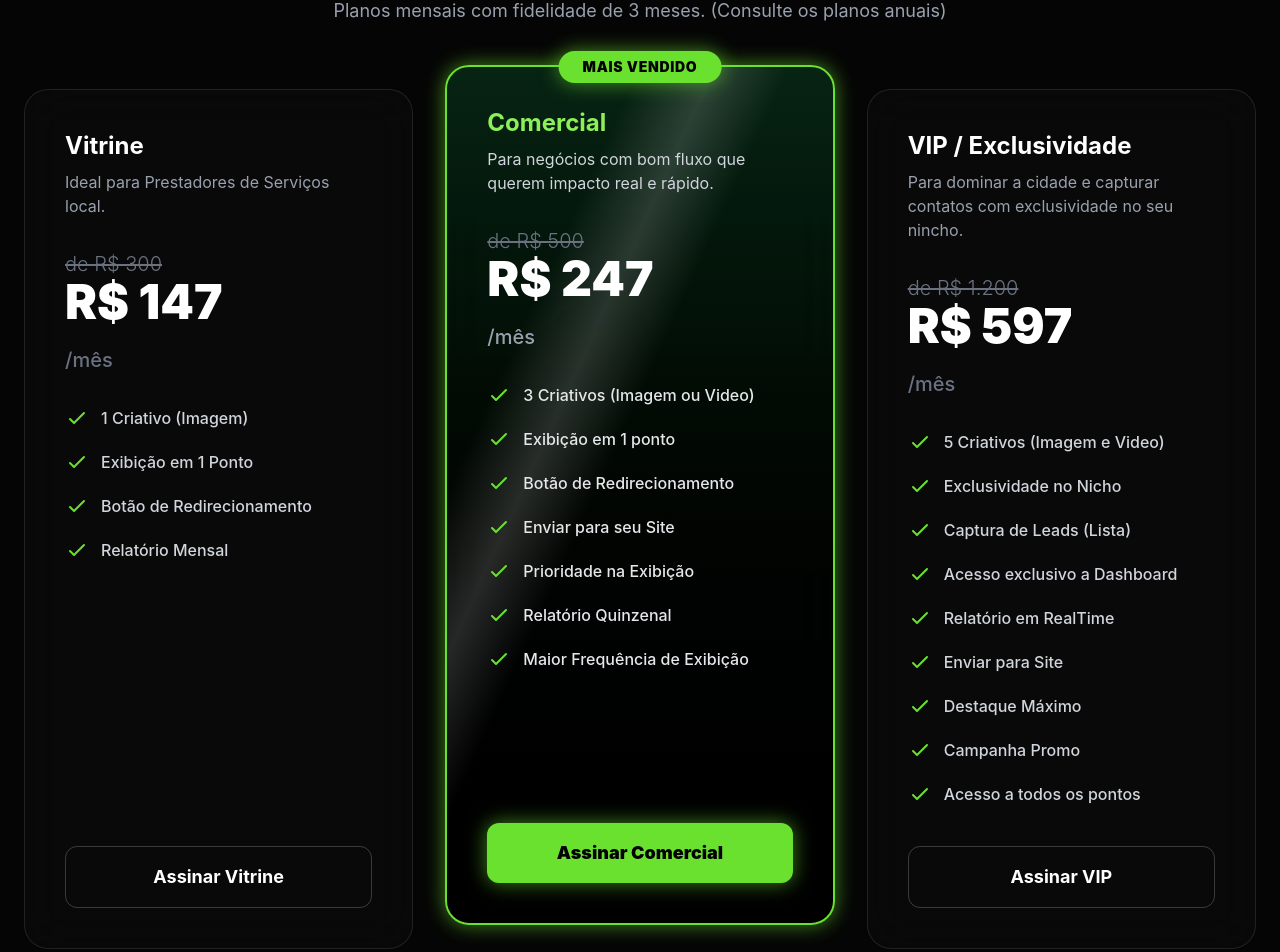
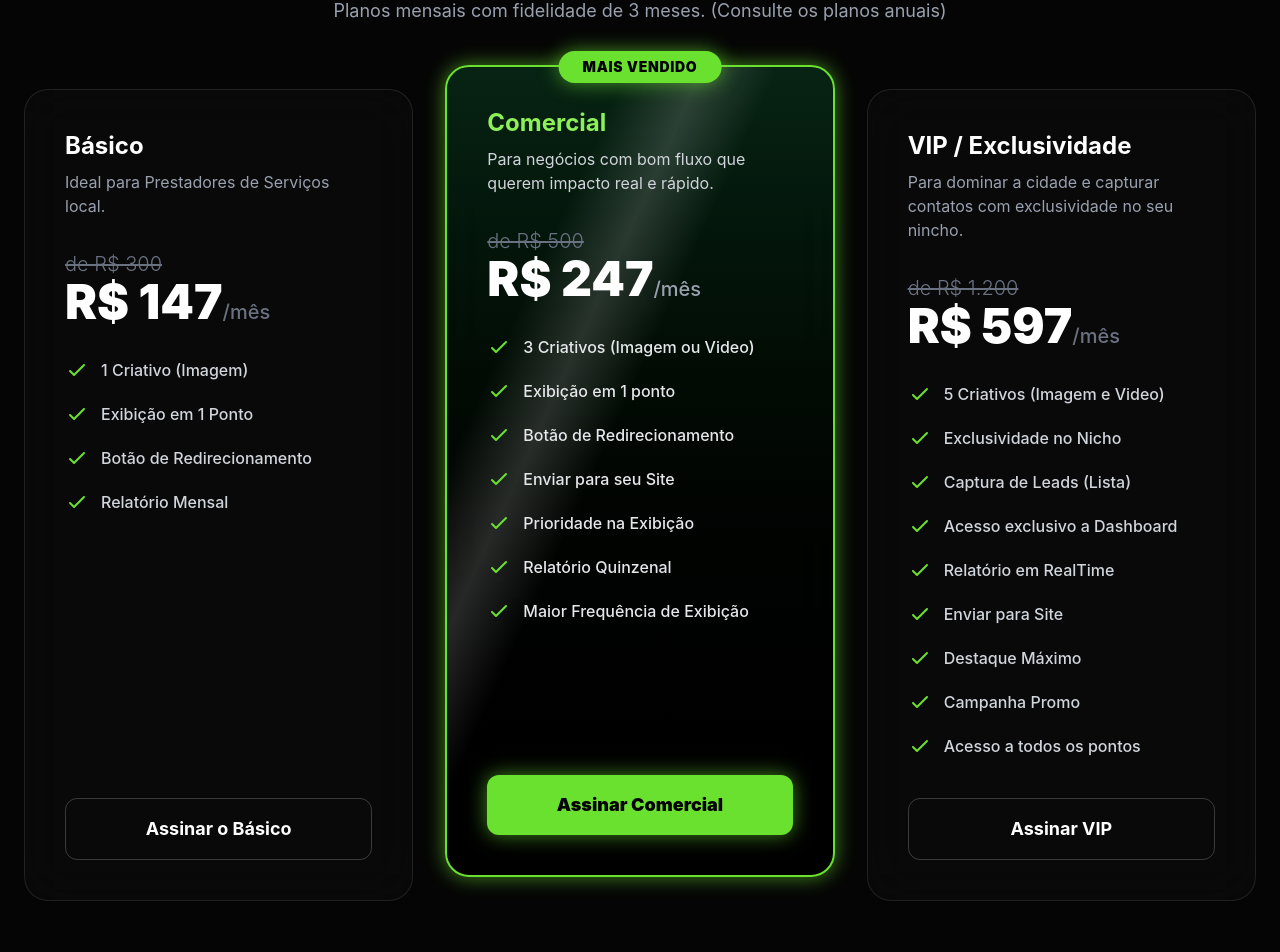
Before and after one commit to jamesnebou/nexawi-ads, a Next.js app: page / in a window 1280 px wide. Shown: the part 4577-5529 px from the top of the page. Built offline with nearby package versions, Linux system fonts and the light colour scheme.

Commit message:
Atualização de preços

```diff
--- a/src/app/page.js
+++ b/src/app/page.js
@@ -657,20 +657,20 @@ export default function LandingPage() {
           </div>
 
           <div className="grid grid-cols-1 md:grid-cols-3 gap-8 items-stretch">
-            {/* Vitrine */}
+            {/* Básico */}
             <div className="p-7 sm:p-8 md:p-10 rounded-3xl bg-white/[0.02] backdrop-blur-xl border border-white/10 hover:border-white/30 transition-all duration-300 hover:-translate-y-2 flex flex-col">
               <h3 className="text-xl sm:text-2xl font-bold mb-2 text-white">
-                Vitrine
+                Básico
               </h3>
               <p className="text-gray-400 mb-6 md:mb-8 min-h-[3rem] text-sm md:text-base">
                 Ideal para Prestadores de Serviços local.
               </p>
               <div className="text-4xl sm:text-5xl font-black mb-6 md:mb-8 text-white">
                 <p className="text-lg sm:text-xl font-light line-through text-gray-500">de R$ 300</p>
-                <p>R$ 147</p>
-                <span className="text-lg sm:text-xl text-gray-500 font-medium">
+                <p>R$ 147<span className="text-lg sm:text-xl text-gray-500 font-medium">
                   /mês
-                </span>
+                </span></p>
+
               </div>
               <ul className="space-y-4 md:space-y-5 mb-6 md:mb-10 text-gray-300 font-medium text-sm md:text-base flex-1">
                 <li className="flex items-center gap-3">
@@ -744,7 +744,7 @@ export default function LandingPage() {
                 rel="noopener noreferrer"
                 className="w-full py-3.5 sm:py-4 rounded-xl border border-white/20 hover:bg-white/10 transition-all duration-300 font-bold text-base sm:text-lg text-center block"
               >
-                Assinar Vitrine
+                Assinar o Básico
               </a>
             </div>
 
@@ -772,10 +772,10 @@ export default function LandingPage() {
                 </p>
                 <div className="text-4xl sm:text-5xl font-black mb-6 md:mb-8 text-white">
                   <p className="text-lg sm:text-xl font-light line-through text-gray-500">de R$ 500</p>
-                  <p>R$ 247</p>
-                  <span className="text-lg sm:text-xl text-gray-400 font-medium">
+                  <p>R$ 247<span className="text-lg sm:text-xl text-gray-400 font-medium">
                     /mês
-                  </span>
+                  </span></p>
+
                 </div>
 
                 <ul className="space-y-4 md:space-y-5 mb-6 md:mb-10 text-gray-200 font-medium text-sm md:text-base flex-1">
@@ -914,10 +914,10 @@ export default function LandingPage() {
               </p>
               <div className="text-4xl sm:text-5xl font-black mb-6 md:mb-8 text-white">
                 <p className="text-lg sm:text-xl font-light line-through text-gray-500">de R$ 1.200</p>
-                <p>R$ 597</p>
-                <span className="text-lg sm:text-xl text-gray-500 font-medium">
+                <p>R$ 597<span className="text-lg sm:text-xl text-gray-500 font-medium">
                   /mês
-                </span>
+                </span></p>
+
               </div>
               <ul className="space-y-4 md:space-y-5 mb-6 md:mb-10 text-gray-300 font-medium text-sm md:text-base flex-1">
                 <li className="flex items-center gap-3">
```
